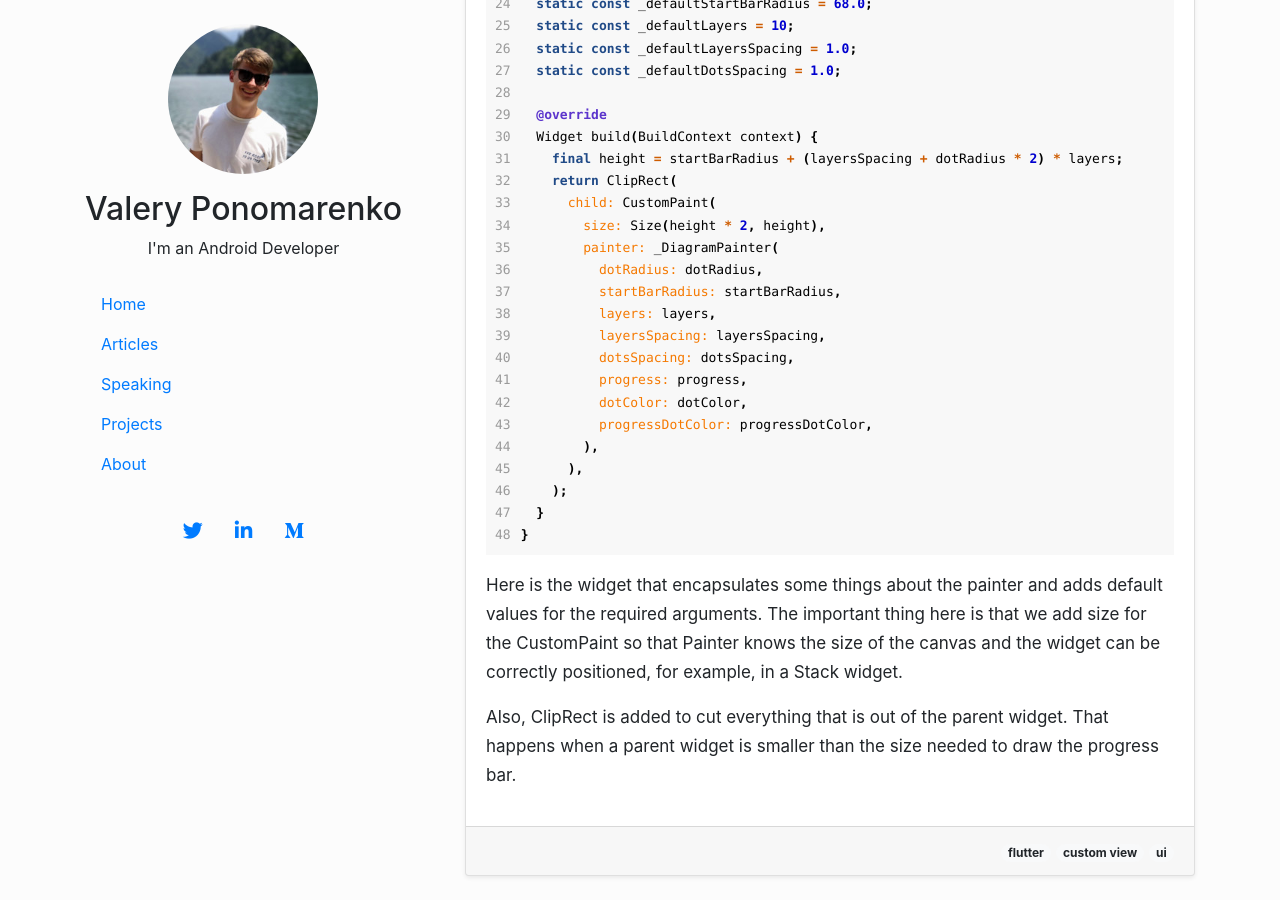
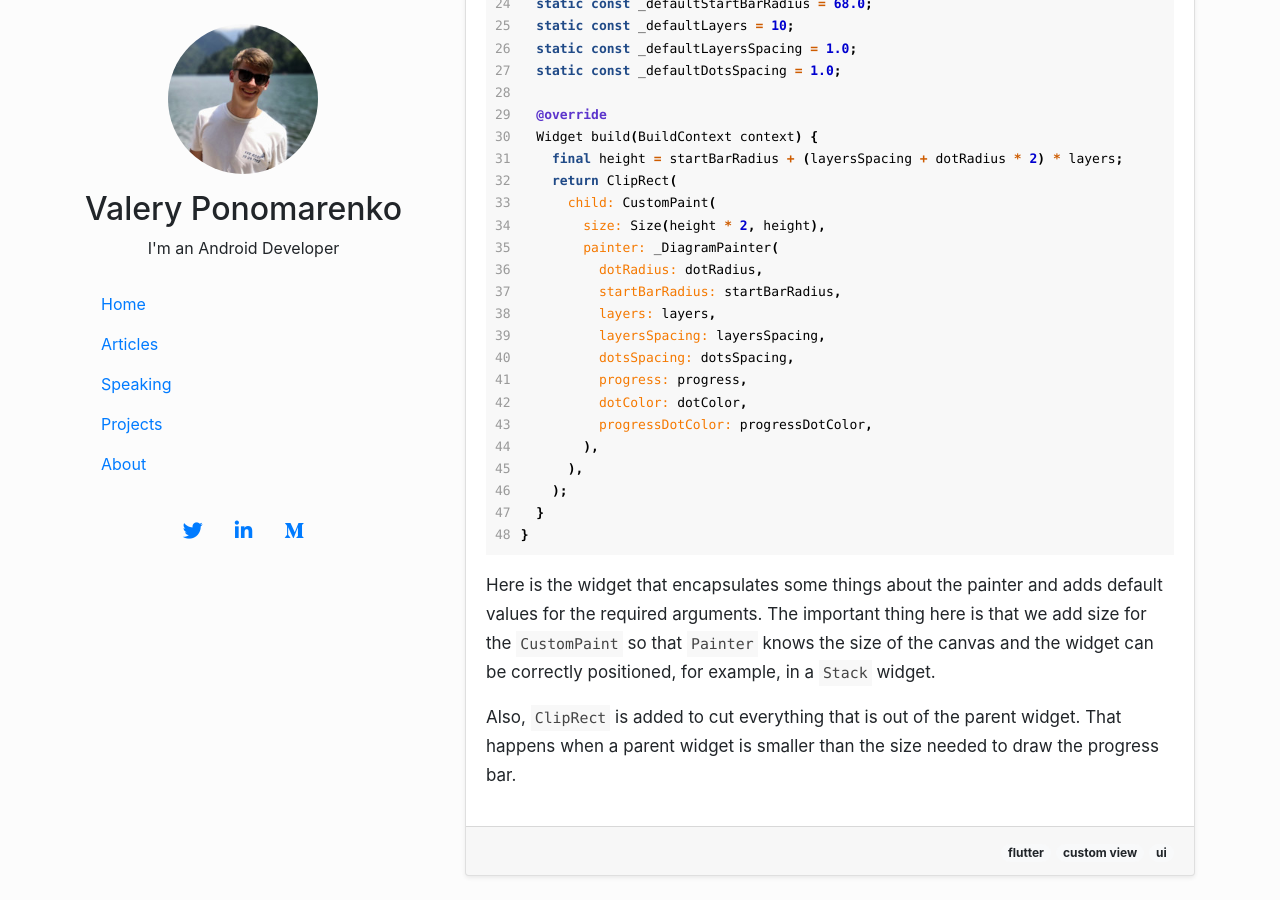
Before and after one commit to ValeryPonomarenko/ValeryPonomarenko.github.io, a Jekyll site: the page built from _posts/2023-06-01-how-to-create-a-half-circle-progress-bar.md, in a window 1280 px wide and 900 px high, scrolled down 5800 px. Built offline with Jekyll 4.4.1, drawn with Linux system fonts in a browser that asks for light colours.

Commit message:
Update 2023-06-01-how-to-create-a-half-circle-progress-bar.md

````diff
--- a/_posts/2023-06-01-how-to-create-a-half-circle-progress-bar.md
+++ b/_posts/2023-06-01-how-to-create-a-half-circle-progress-bar.md
@@ -237,6 +237,6 @@ class HalfCircleProgressBar extends StatelessWidget {
 }
 ```
 
-Here is the widget that encapsulates some things about the painter and adds default values for the required arguments. The important thing here is that we add size for the CustomPaint so that Painter knows the size of the canvas and the widget can be correctly positioned, for example, in a Stack widget.
+Here is the widget that encapsulates some things about the painter and adds default values for the required arguments. The important thing here is that we add size for the `CustomPaint` so that `Painter` knows the size of the canvas and the widget can be correctly positioned, for example, in a `Stack` widget.
 
-Also, ClipRect is added to cut everything that is out of the parent widget. That happens when a parent widget is smaller than the size needed to draw the progress bar.
+Also, `ClipRect` is added to cut everything that is out of the parent widget. That happens when a parent widget is smaller than the size needed to draw the progress bar.
````
